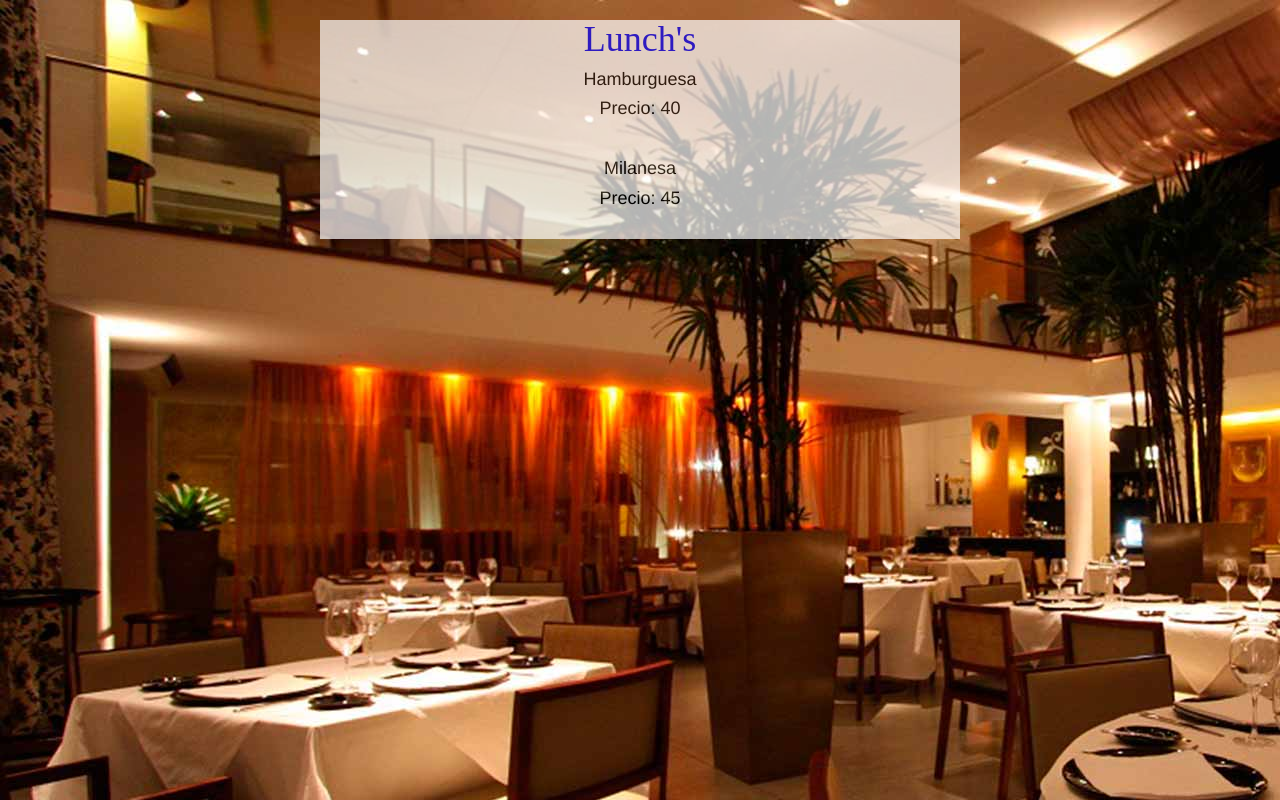
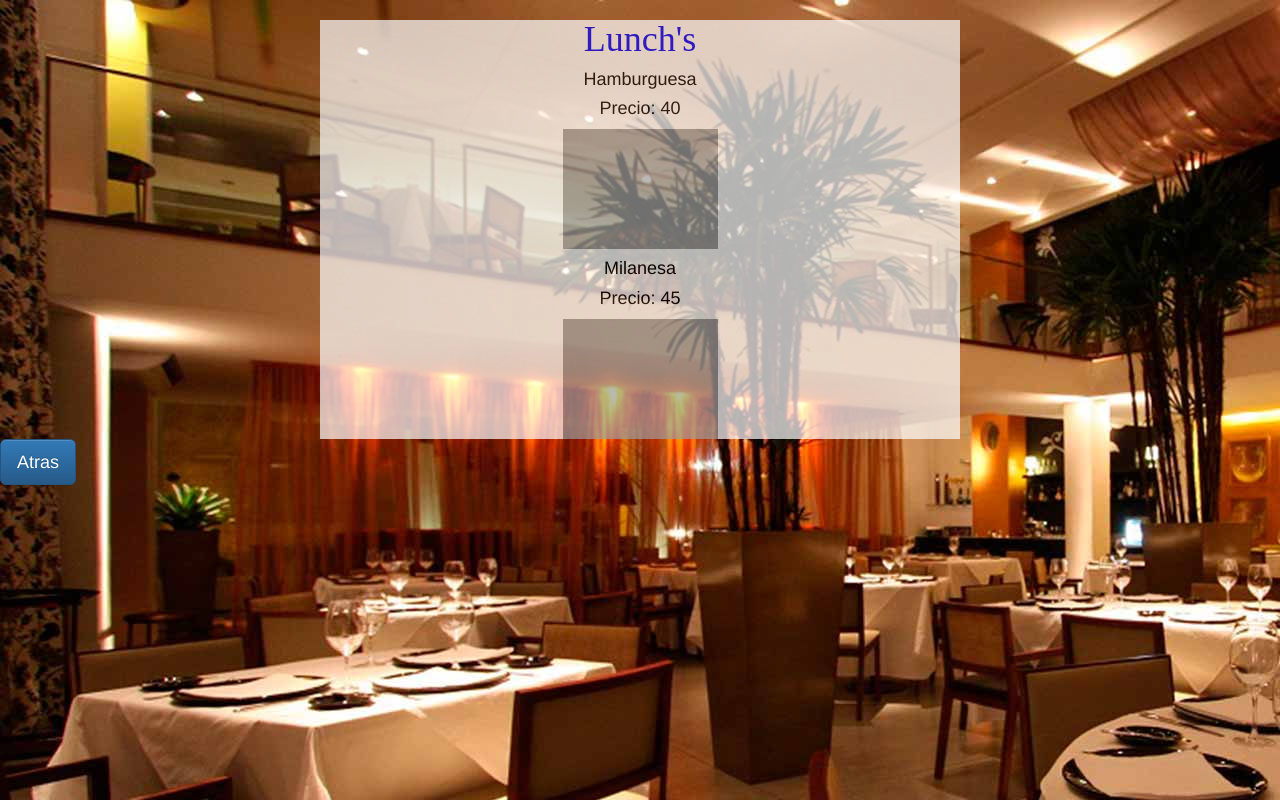
Before and after one commit to LopezUlises/restodab, a Django app: page /lunch/ in a window 1280 px wide. Run offline with Django 3.2, Linux system fonts and the light colour scheme; data comes from the database, SQL or seed files in the repository; both versions use the stored data as it was after the commit; some libraries are stand-ins or nearby versions; grey boxes are pictures that could not be loaded.

Commit message:
agrege imagenes

```diff
--- a/restodab/models.py
+++ b/restodab/models.py
@@ -3,6 +3,9 @@ from django.db import models
 class Consumicion(models.Model):
     nombre = models.CharField(max_length=30)
     precio = models.IntegerField()
+    imagen = models.ImageField(upload_to='static/img',
+                               blank=True,
+                               null=True)
     categoria = models.CharField(
         max_length=2,
         choices=(
--- a/restodab/templates/lista.html
+++ b/restodab/templates/lista.html
@@ -20,11 +20,12 @@
         <div>
             <h4>{{ con.nombre }}</h4>
             <h4>Precio: {{ con.precio }}</h4>
+            <img src="/{{ con.imagen }}" width="155" height="120" >
             <br>
         </div>
     {% endfor %}
 </div>
-
+<a href="{% url 'restodab.views.pagprincipal' %}"><button type="button" class="btn btn-primary btn-lg">Atras</button></a>
 </BODY>
 
 </HTML>
```
Also changed, not shown: db.sqlite3, restodab/migrations/0005_consumicion_imagen.py (added), restodab/static/img/coca.png (added), restodab/static/img/sprite.jpg (added), static/img/coca.png (added), static/img/sprite.jpg (added).
